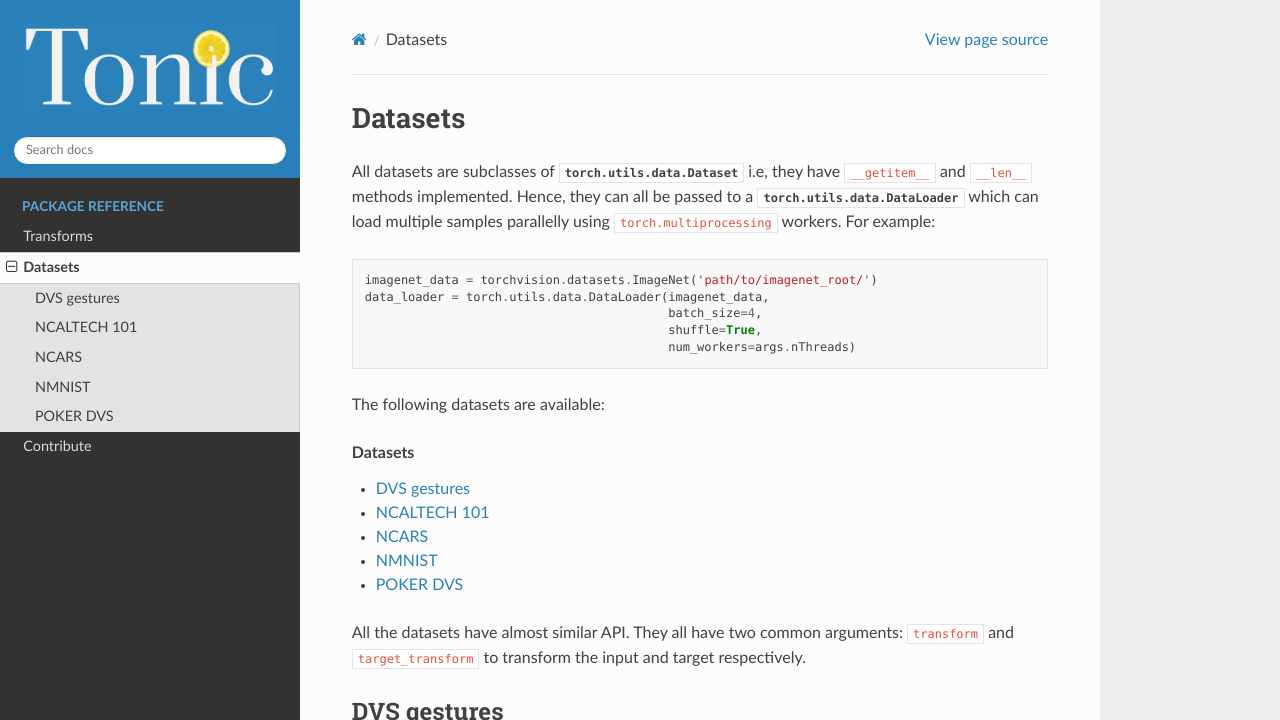
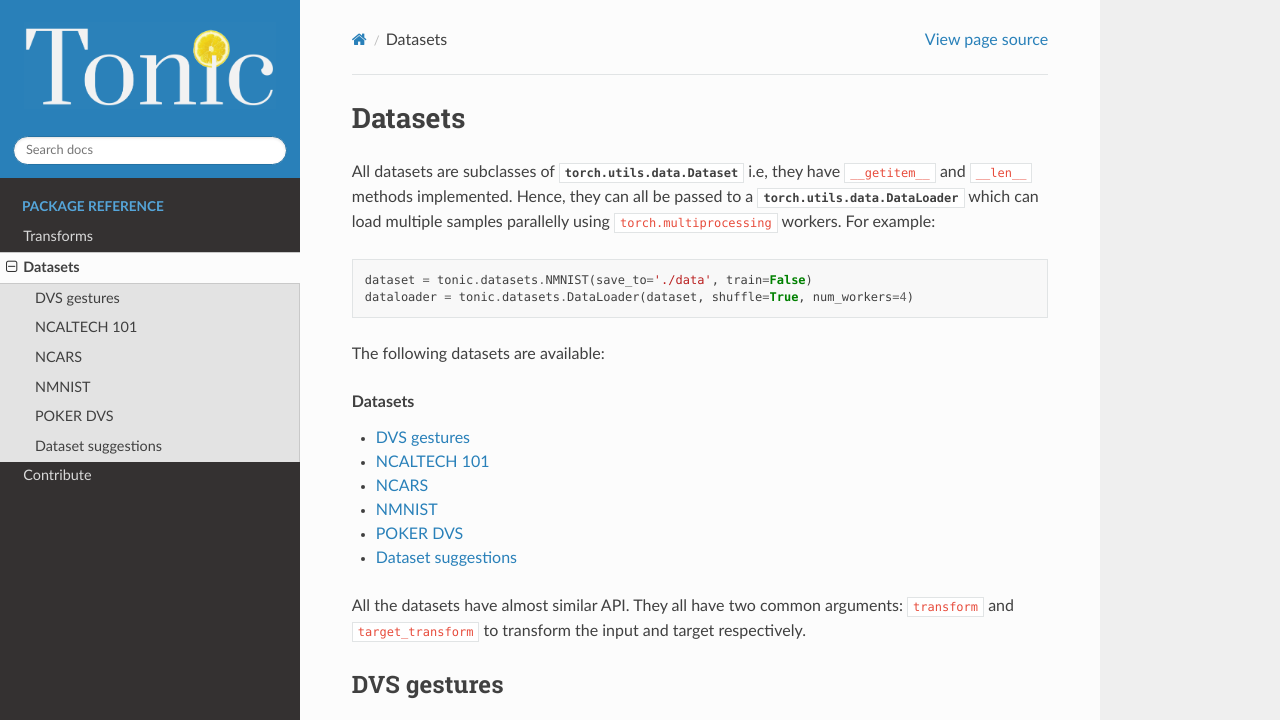
Before and after one commit to neuromorphs/tonic, a Sphinx documentation site: the page built from docs/datasets.rst, in a window 1280 px wide and 1400 px high, cut to the strip 0-720 px from the top of the window. Built offline with Sphinx 7.4.7 and the Read the Docs theme 2.0.0, drawn with Linux system fonts in a browser that asks for light colours; some of the changed text lies outside the part shown.

Commit message:
migrate list of datasets to docs

```diff
--- a/docs/datasets.rst
+++ b/docs/datasets.rst
@@ -7,11 +7,8 @@
 which can load multiple samples parallelly using ``torch.multiprocessing`` workers.
 For example: ::
 
-    imagenet_data = torchvision.datasets.ImageNet('path/to/imagenet_root/')
-    data_loader = torch.utils.data.DataLoader(imagenet_data,
-                                              batch_size=4,
-                                              shuffle=True,
-                                              num_workers=args.nThreads)
+    dataset = tonic.datasets.NMNIST(save_to='./data', train=False)
+    dataloader = tonic.datasets.DataLoader(dataset, shuffle=True, num_workers=4)
 
 The following datasets are available:
 
@@ -43,3 +40,12 @@
 POKER DVS
 ~~~~~~~~~
 .. autoclass:: POKERDVS
+
+Dataset suggestions
+~~~~~~~~~~~~~~~~~~~~
+We would like to include support for some other datasets as well. Some possible candidates are:
+
+* `MVSEC <https://daniilidis-group.github.io/mvsec/>`_
+* `ASL-DVS <https://github.com/PIX2NVS/NVS2Graph>`_
+* `TI Digits <https://catalog.ldc.upenn.edu/LDC93S10>`_
+* `TIMIT <https://catalog.ldc.upenn.edu/LDC93S1>`_
```
Also changed, not shown: README.md (+4 -13 lines).
